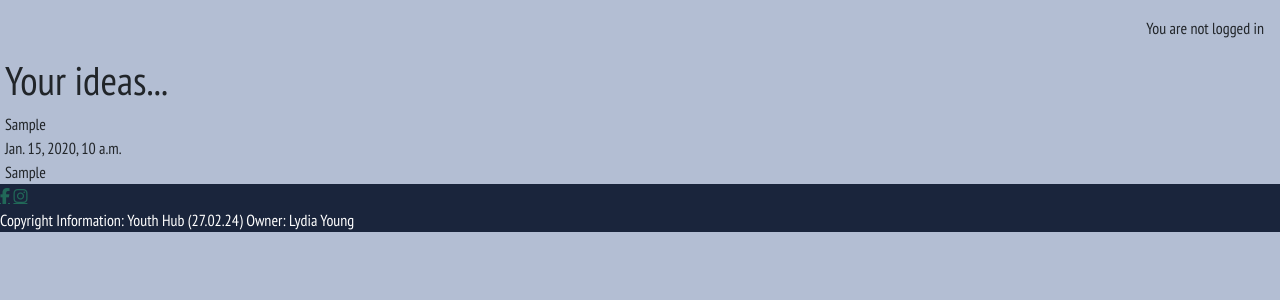
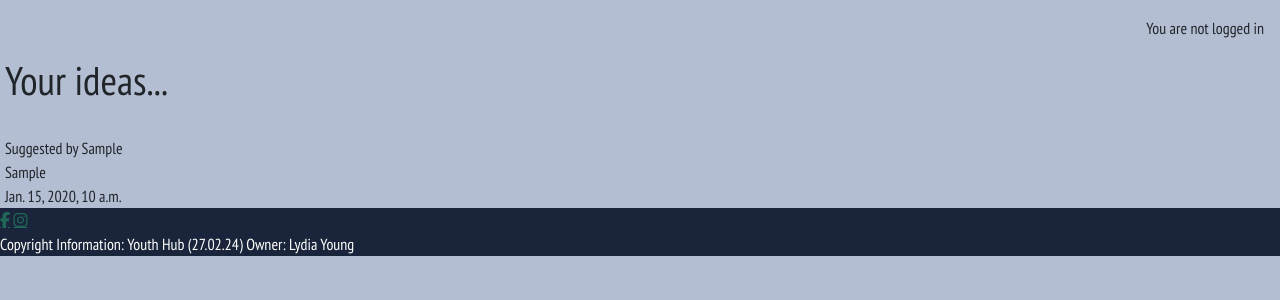
Before and after one commit to Lydiajoy97/Youth-Club, a Django app: page /activites/ in a window 1280 px wide. Shown: the part 72-372 px from the top of the page. Run offline with Django 5.2, Linux system fonts and the light colour scheme; tables that the repository leaves empty hold one stand-in row (values such as "Sample post"); some libraries are stand-ins or nearby versions.

Commit message:
tidy up activities list page

```diff
--- a/activites/templates/activites/activityform_list.html
+++ b/activites/templates/activites/activityform_list.html
@@ -10,16 +10,16 @@
         {% endif %}
     <h1> Your ideas...</h1>
     {% for activityform in activityform_list %}
-    <!-- <div class="col-md-4 card mb-4 mt-3"> -->
         <div class="card-body">
             <div>
-                <span class="activityform-suggestion">{{ activityform.first_name }} </span><br/>
+                <br/>
+                <span class="activityform-suggestion"> Suggested by {{ activityform.first_name }} </span><br/>
+                <span class="activityform-suggestion">{{ activityform.game_ideas }} </span><br/>
                 <span class="activityform-suggestion">{{ activityform.updated_on }} </span><br/>
-                <span class="activityform-suggestion">{{ activityform.game_ideas }} </span><br/>
                     {% if user.is_authenticated and user == activityform.author %}
                     <a href="{% url 'editactivity' activityform.pk %}" button class="btn btn-edit"><i class="fa-regular fa-pen-to-square"></i></button></a>
                     <a href="{% url 'deleteactivity' activityform.pk %}" button class="btn-delete"><i class="fa-solid fa-eraser"></i></button></a>
-                  </div>
+                </div>
             </div>
         </div>
     <!-- </div> -->
--- a/templates/account/login.html
+++ b/templates/account/login.html
@@ -19,6 +19,8 @@
     <div class="row">
         <div class="col-md-8 mt-3 offset-md-2">
             <form class="login" method="POST" action="{% url 'account_login' %}">
+                {% csrf_token %}
+                {{ form.as_p }}
                 {% if redirect_field_value %}
                 <input type="hidden" name="{{ redirect_field_name }}" value="{{ redirect_field_value }}" />
                 {% endif %}
```
